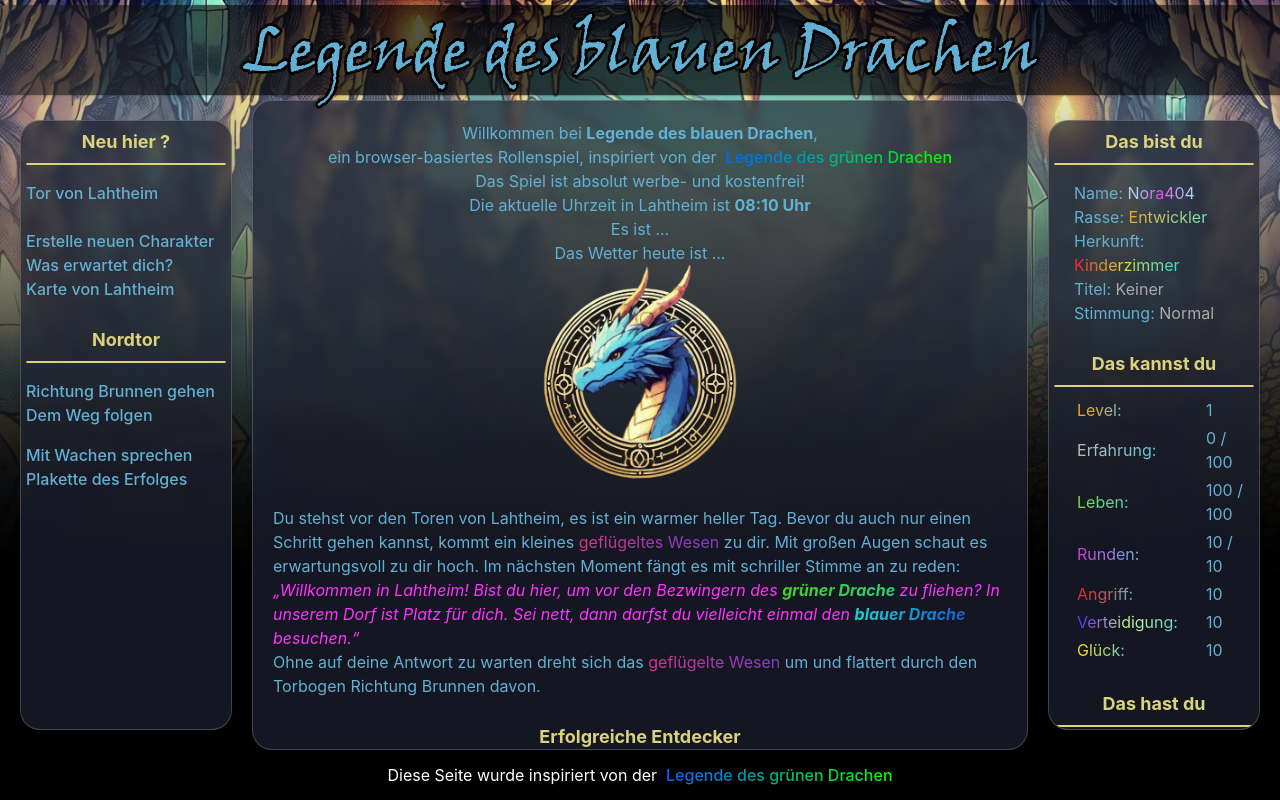
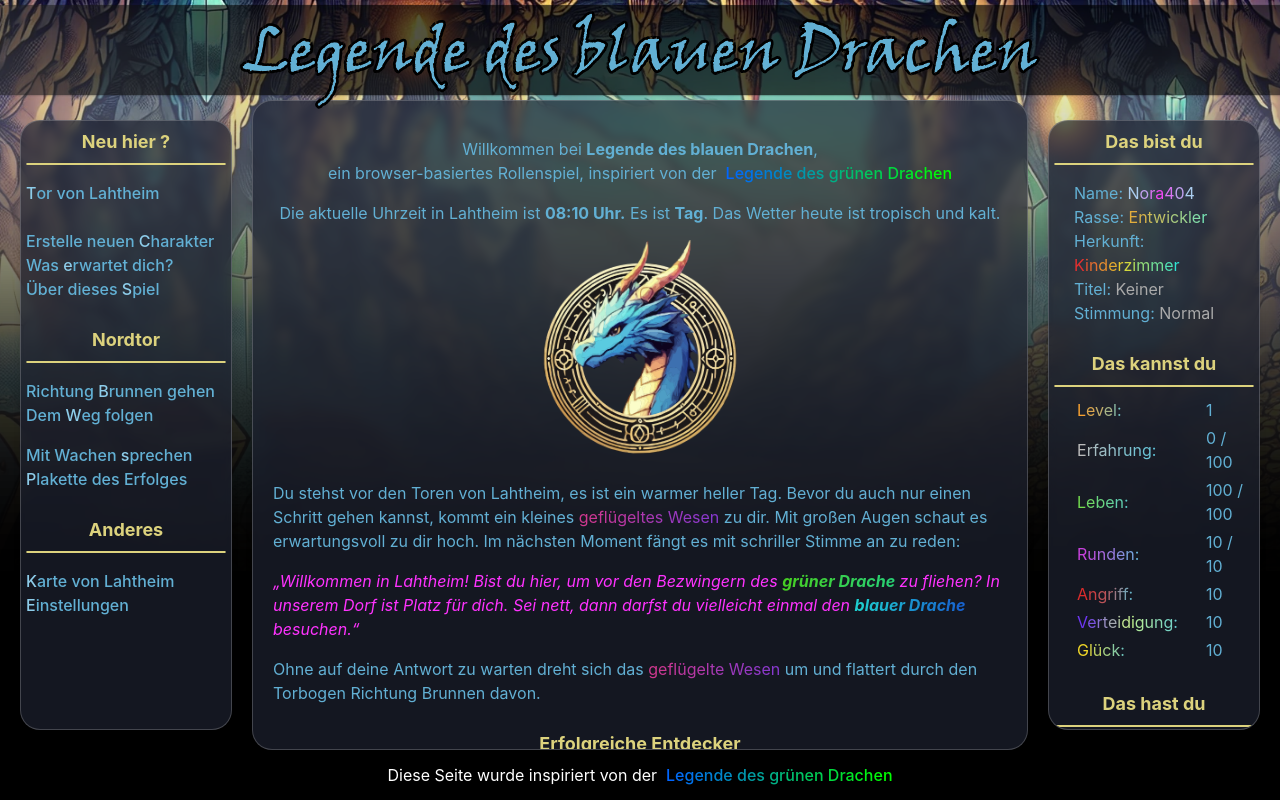
Before and after one commit to Nora404/blauerDrache, a React (Vite) app: page / in a window 1280 px wide. Built offline with nearby package versions, Linux system fonts and the light colour scheme.

Commit message:
add weather and temperature

```diff
--- a/src/App.tsx
+++ b/src/App.tsx
@@ -10,6 +10,7 @@ import NewPlayer from './navigation/NewPlayer';
 import NorthGate from './navigation/NorthGate';
 import RoutesList from './RoutesList';
 import { GameProvider } from './data/gameStore';
+import OtherThings from './navigation/OtherThings';
 
 function App() {
 
@@ -27,6 +28,7 @@ function App() {
           <div id="navi" className="custom-scrollbar milchglas">
             <NewPlayer />
             <NorthGate />
+            <OtherThings />
           </div>
           <div id="main" className="custom-scrollbar milchglas">
             <RoutesList />
--- /dev/null
+++ b/src/data/weatherStrings.ts
@@ -0,0 +1,30 @@
+export const WEATHER = [
+  'neblig',
+  'sonnig',
+  'regnerisch',
+  'bewölkt',
+  'stürmisch',
+  'windig',
+  'gewittrig',
+  'trocken',
+  'leicht bewölkt',
+  'dunstig',
+  'schaudernd',
+  'orkanartig',
+  'tropisch',
+  'schauerhaft',
+]
+
+export const TEMPERATURE = [
+  'warm',
+  'heiß',
+  'kalt',
+  'eisig',
+  'mild',
+  'kühl',
+  'frisch',
+  'schneidend kalt',
+  'mäßig warm',
+  'frostig',
+  'feucht',
+]
--- a/src/navigation/NewPlayer.tsx
+++ b/src/navigation/NewPlayer.tsx
@@ -1,6 +1,7 @@
 import React from 'react';
 import Header from '../layout/Header/Header';
 import { Link } from 'react-router-dom';
+import ColoredLetter from '../utility/ColoredLetter';
 
 type NewPlayerProps = {
 
@@ -12,10 +13,10 @@ const NewPlayer: React.FC<NewPlayerProps> = () => {
         <div>
             <Header>Neu hier ?</Header>
             <p className='text-left'>
-                <Link to="/start">Tor von Lahtheim</Link><br /><br />
-                <Link to="/charakter">Erstelle neuen Charakter</Link><br />
-                <Link to="/whatIs"> Was erwartet dich?</Link><br />
-                <Link to="/map">Karte von Lahtheim</Link><br />
+                <Link to="/start"><ColoredLetter>Tor</ColoredLetter> von Lahtheim</Link><br /><br />
+                <Link to="/charakter">Erstelle neuen <ColoredLetter>Charakter</ColoredLetter></Link><br />
+                <Link to="/whatIs"> Was <ColoredLetter>erwartet</ColoredLetter> dich?</Link><br />
+                <Link to="/whatIs"> Über dieses <ColoredLetter>Spiel</ColoredLetter></Link><br />
             </p>
         </div>
     );
--- a/src/navigation/NorthGate.tsx
+++ b/src/navigation/NorthGate.tsx
@@ -1,6 +1,7 @@
 import React from 'react';
 import { Link } from 'react-router-dom';
 import Header from '../layout/Header/Header';
+import ColoredLetter from '../utility/ColoredLetter';
 
 type NorthGateProps = {
 };
@@ -11,12 +12,12 @@ const NorthGate: React.FC<NorthGateProps> = () => {
         <div>
             <Header>Nordtor</Header>
             <p className='mb-1 text-left'>
-                <Link to="/start">Richtung Brunnen gehen</Link><br />
-                <Link to="/start">Dem Weg folgen</Link><br />
+                <Link to="/start">Richtung <ColoredLetter>Brunnen</ColoredLetter> gehen</Link><br />
+                <Link to="/start">Dem <ColoredLetter>Weg</ColoredLetter> folgen</Link><br />
             </p>
             <p className='text-left'>
-                <Link to="/start">Mit Wachen sprechen</Link><br />
-                <Link to="/start">Plakette des Erfolges</Link><br />
+                <Link to="/start">Mit Wachen <ColoredLetter>sprechen</ColoredLetter></Link><br />
+                <Link to="/start"><ColoredLetter>Plakette</ColoredLetter> des Erfolges</Link><br />
             </p>
         </div>
     );
--- /dev/null
+++ b/src/navigation/OtherThings.tsx
@@ -0,0 +1,22 @@
+import React from 'react';
+import { Link } from 'react-router-dom';
+import Header from '../layout/Header/Header';
+import ColoredLetter from '../utility/ColoredLetter';
+
+type OtherThingsProps = {
+};
+
+const OtherThings: React.FC<OtherThingsProps> = () => {
+
+    return (
+        <div>
+            <Header>Anderes</Header>
+            <p className='mb-1 text-left'>
+                <Link to="/map"><ColoredLetter>Karte</ColoredLetter> von Lahtheim</Link><br />
+                <Link to="/start"><ColoredLetter>Einstellungen</ColoredLetter></Link><br />
+            </p>
+        </div>
+    );
+};
+
+export default OtherThings;
--- a/src/playground/Start.tsx
+++ b/src/playground/Start.tsx
@@ -6,6 +6,7 @@ import Header from '../layout/Header/Header';
 import { CREATURE } from '../data/colorfullStrings';
 import CreatureTalk from '../utility/CreaturTalk';
 import drache from '../assets/drache-01.png';
+import { TEMPERATURE, WEATHER } from '../data/weatherStrings';
 
 type StartProps = {
     title?: string;
@@ -13,7 +14,10 @@ type StartProps = {
 };
 
 const Start: React.FC<StartProps> = () => {
-    const [gameTime, setGameTime] = useState<string>("12:00")
+    const [gameTime, setGameTime] = useState<string>("12:00");
+    const [gameDay, setGameDay] = useState<string>("Tag");
+    const [gameWeather, setGameWeather] = useState<string>("sonnig");
+    const [gameTemperature, setGameTemperature] = useState<string>("warm");
 
     useEffect(() => {
         const updateGameTime = () => {
@@ -26,6 +30,12 @@ const Start: React.FC<StartProps> = () => {
 
             // Berechnung der neuen Stundenanzahl in gameTime
             const gameHours = (totalSeconds / 3600) * 24; // 24 Stunden entsprechen 60 realen Minuten
+
+            if(gameHours < 6 || gameHours > 20){
+                setGameDay("Nacht");
+            } else {
+                setGameDay("Tag");
+            }
 
             const calculatedHours = Math.floor(gameHours) % 24;
             let calculatedMinutes = Math.floor((gameHours - Math.floor(gameHours)) * 60);
@@ -51,32 +61,52 @@ const Start: React.FC<StartProps> = () => {
         return () => clearInterval(intervalId);
     }, []);
 
+    useEffect(()=>{
+        if(gameDay === "Tag"){
+            const randomWeather = getRandomElement(WEATHER);
+            const randomTemperature = getRandomElement(TEMPERATURE);
+            setGameWeather(randomWeather);
+            setGameTemperature(randomTemperature);
+        }
+    }, [gameDay]);
+
+    const getRandomElement = (array: string[]) => {
+        const randomIndex = Math.floor(Math.random() * array.length);
+        return array[randomIndex];
+      };
+
     return (
         <div className='max-width'>
             <div>
-                Willkommen bei <b>Legende des blauen Drachen</b>, <br />
-                ein browser-basiertes Rollenspiel, inspiriert von der &nbsp;
-                <a href="https://lotgd.de/home.php?" target='blank'><GradientText colors={["#0066ff", "#00ff00"]}>Legende des grünen Drachen</GradientText></a><br />
-                Das Spiel ist absolut werbe- und kostenfrei!<br className='mb-1' />
+                <p className='mb-1'>
+                    Willkommen bei <b>Legende des blauen Drachen</b>, <br />
+                    ein browser-basiertes Rollenspiel, inspiriert von der &nbsp;
+                    <a href="https://lotgd.de/home.php?" target='blank'><GradientText colors={["#0066ff", "#00ff00"]}>Legende des grünen Drachen</GradientText></a><br />
+                </p>
 
-                Die aktuelle Uhrzeit in Lahtheim ist <b>{gameTime} Uhr</b><br />
-                Es ist ...<br />
-                Das Wetter heute ist ... <br className='mb-1' />
+                <p className='mb-1'>
+                    Die aktuelle Uhrzeit in Lahtheim ist <b>{gameTime} Uhr.</b> Es ist <b>{gameDay}</b>.
+                    Das Wetter heute ist {gameWeather} und {gameTemperature}.
+                </p>
             </div>
 
             <img src={drache} width={"30%"} />
 
-            <div>
-                <p className='text-left'>
+            <div className='text-left'>
+                <p className='mb-1'>
                     Du stehst vor den Toren von Lahtheim, es ist ein warmer heller Tag. Bevor du auch nur einen Schritt gehen kannst,
                     kommt ein kleines <GradientText colors={['#CF388F', '#8839CF']}>geflügeltes Wesen</GradientText> zu dir. Mit großen Augen schaut es erwartungsvoll zu dir hoch.
-                    Im nächsten Moment fängt es mit schriller Stimme an zu reden:<br className='mb-1' />
+                    Im nächsten Moment fängt es mit schriller Stimme an zu reden:
+                </p>
 
+                <p className='mb-1'>
                     <CreatureTalk name="geflügeltesWesen">
                         „Willkommen in Lahtheim! Bist du hier, um vor den Bezwingern des {CREATURE.grünerDrache} zu fliehen?
                         In unserem Dorf ist Platz für dich. Sei nett, dann darfst du vielleicht einmal den {CREATURE.blauerDrache} besuchen.“
                     </CreatureTalk><br className='mb-1' />
+                </p>
 
+                <p className='mb-1'>
                     Ohne auf deine Antwort zu warten dreht sich das <GradientText colors={['#CF388F', '#8839CF']}>geflügelte Wesen</GradientText> um und flattert durch den Torbogen Richtung Brunnen davon.
                 </p>
             </div>
--- /dev/null
+++ b/src/utility/ColoredLetter.tsx
@@ -0,0 +1,27 @@
+import React, { ReactNode } from 'react';
+
+type ColoredLetterProps = {
+    children: string;
+    color?: string;
+    index?: number;
+};
+
+const ColoredLetter: React.FC<ColoredLetterProps> = ({ children, color = '#8DCCE9', index }) => {
+    const text = typeof children === 'string' ? children : '';
+
+    const targetIndex = (index !== undefined && index >= 0 && index < text.length) ? index : 0;
+
+    const before = text.slice(0, targetIndex);
+    const targetChar = text.charAt(targetIndex);
+    const after = text.slice(targetIndex + 1);
+
+    return (
+        <span>
+            {before}
+            <span style={{ color: color, fontSize: '100%' }}>{targetChar}</span>
+            {after}
+        </span>
+    );
+};
+
+export default ColoredLetter;
```
Also changed, not shown: src/utility/MultiColoredLetters.tsx (added, +90 -0 lines).
